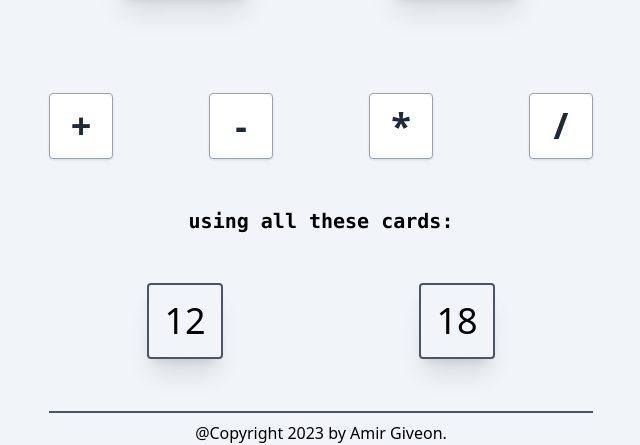
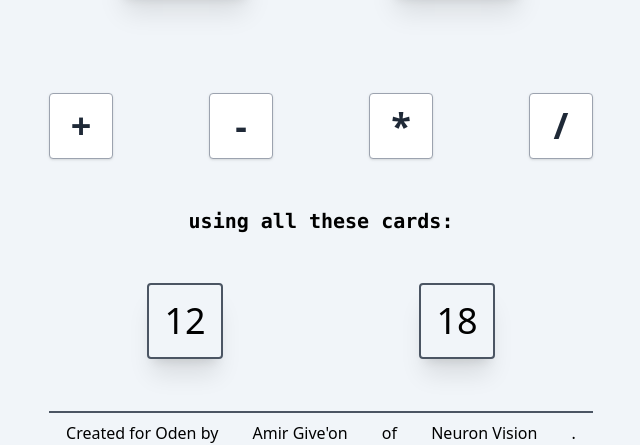
Before and after one commit to agiveon/agiveon.github.io, a plain HTML site: page index.html in a window 1280 px wide. Shown: the part 423-868 px from the top of the page, without its empty margins (319-959 px from the left). Drawn offline with Linux system fonts and the light colour scheme.

Commit message:
link at bottom

```diff
--- a/index.html
+++ b/index.html
@@ -252,7 +252,7 @@
         class="flex flex-wrap justify-around sm:w-[34rem] w-80 mt-5 cursor-pointer"
       >
         <hr class="w-full h-[2px] bg-gray-600 border-0 rounde mb-2" />
-        @Copyright 2023 by Amir Giveon.
+        Created for Oden by <a href="https://www.linkedin.com/in/amirgiveon/" target="_blank">Amir Give'on</a> of <a href="https://neuron.vision/" target="_blank">Neuron Vision</a>.
       </div>
     </div>
     <div
```
